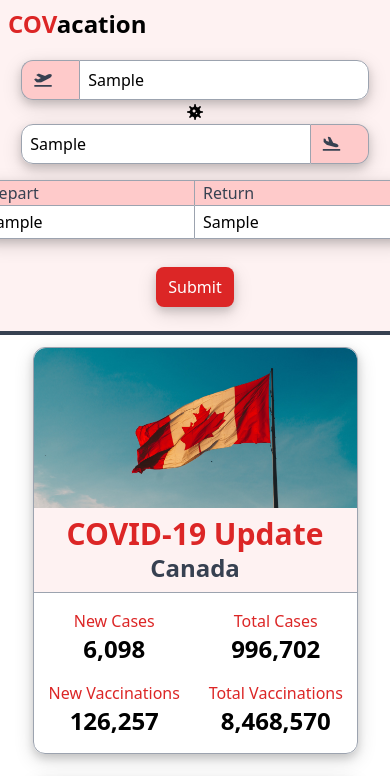
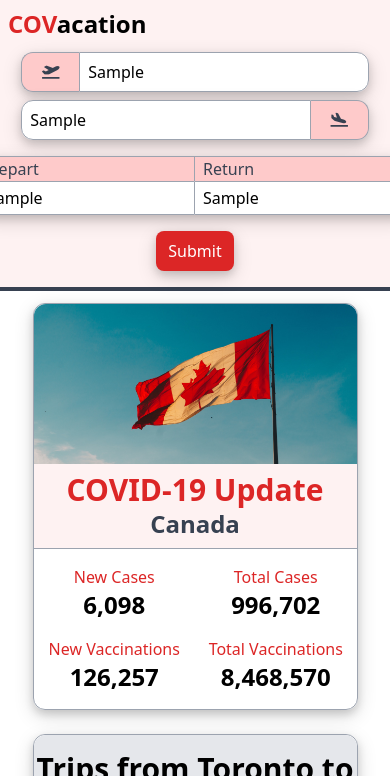
Before and after one commit to Stevtm/COVacation, a plain HTML site: page index.html in a window 390 px wide. Both pictures are taken after typing "Sample", "Sample", "Sample", "Sample" into the empty fields and a click on the input 194 px from the left and 579 px from the top of the page. Shown: the top 776 px of the page. Drawn offline with nearby package versions, Linux system fonts and the light colour scheme.

Commit message:
add responsive design for sm breakpoint

```diff
--- a/assets/js/front-end.js
+++ b/assets/js/front-end.js
@@ -52,9 +52,16 @@ var shrinkHeader = function () {
 	$("header").removeClass("p-4 pt-40").addClass("p-2");
 
 	// slightly reduce the size of the form elements
+	// form itself
+	$("form").removeClass("py-4").addClass("py-2");
+	// icon
 	$("form").find("span.p-4").removeClass("p-4").addClass("p-3");
+	// date input
 	$("form").find("input.p-2").removeClass("p-2").addClass("p-1 px-2");
+	// date input header
 	$("form").find("span.p-1").removeClass("p-1");
+	// button
+	$("form").find("input.cursor-pointer").removeClass("mt-4").addClass("mt-1");
 };
 
 // function that displays the destination image and covid information
@@ -136,7 +143,7 @@ var showCOVIDInfo = function () {
 	sectionEL.append(countryImg, COVIDEl);
 
 	// append section to the beginning of the main element
-	$("main").prepend(sectionEL);
+	$(".previous").before(sectionEL);
 };
 
 // function that shows flights matching the criteria
@@ -234,7 +241,7 @@ var showFlights = function () {
 		flightsEl.append(tripEl);
 	}
 
-	$("main").prepend(flightsEl);
+	$(".previous").before(flightsEl);
 
 	// add rotated corners to the bottom-most flight information
 	$(".trip").last().addClass("rounded-b-xl");
@@ -244,12 +251,15 @@ var showFlights = function () {
 };
 
 // function that shows the detailed information for the first flight element
-var showDetails = function () {
-	console.log("time to show some of the details!");
+var showDetails = function (id) {
+	// remove existing flights list section, if it already exists
+	if ($(".details")) {
+		$(".details").remove();
+	}
 
 	// create a section element to hold the detailed flight information
 	var detailedEl = $("<section>").addClass(
-		"m-3 flex flex-col border border-gray-400 rounded-xl shadow-md w-10/12"
+		"details m-3 flex flex-col border border-gray-400 rounded-xl shadow-md w-10/12"
 	);
 
 	// create a img element for the picture of the location
@@ -275,19 +285,19 @@ var showDetails = function () {
 
 	var departureAirline = $("<h4>")
 		.addClass("pt-3 text-xl")
-		.text(`${flightsArray[0].departAirline}`);
+		.text(`${flightsArray[id].departAirline}`);
 
 	var departureDetails = $("<div>").addClass(
-		"my-2 px-4 w-10/12 flex flex-col border-l-2 border-dashed border-black"
+		"mb-5 px-4 w-10/12 flex flex-col border-l-2 border-dashed border-black"
 	);
 
 	var departureLeaveTime = $("<div>")
 		.addClass("text-lg font-semibold")
-		.text(`${flightsArray[0].departLeave}`);
+		.text(`${flightsArray[id].departLeave}`);
 
 	var departureLeaveAirport = $("<div>")
 		.addClass("text-md")
-		.text(`${flightsArray[0].departAirport}`);
+		.text(`${flightsArray[id].departAirport}`);
 
 	var travelTime = $("<div>")
 		.addClass("py-2 text-md text-gray-700")
@@ -295,11 +305,11 @@ var showDetails = function () {
 
 	var departureArriveTime = $("<div>")
 		.addClass("text-lg font-semibold")
-		.text(`${flightsArray[0].departArrive}`);
+		.text(`${flightsArray[id].departArrive}`);
 
 	var departureArriveAirport = $("<div>")
 		.addClass("text-md")
-		.text(`${flightsArray[0].returnAirport}`);
+		.text(`${flightsArray[id].returnAirport}`);
 
 	departureDetails.append(
 		departureLeaveTime,
@@ -326,19 +336,19 @@ var showDetails = function () {
 
 	var returnAirline = $("<h4>")
 		.addClass("pt-3 text-xl")
-		.text(`${flightsArray[0].returnAirline}`);
+		.text(`${flightsArray[id].returnAirline}`);
 
 	var returnDetails = $("<div>").addClass(
-		"my-2 px-4 w-10/12 flex flex-col border-l-2 border-dashed border-black"
+		"mb-5 px-4 w-10/12 flex flex-col border-l-2 border-dashed border-black"
 	);
 
 	var returnLeaveTime = $("<div>")
 		.addClass("text-lg font-semibold")
-		.text(`${flightsArray[0].returnLeave}`);
+		.text(`${flightsArray[id].returnLeave}`);
 
 	var returnLeaveAirport = $("<div>")
 		.addClass("text-md")
-		.text(`${flightsArray[0].returnAirport}`);
+		.text(`${flightsArray[id].returnAirport}`);
 
 	var returnTravelTime = $("<div>")
 		.addClass("py-2 text-md text-gray-700")
@@ -346,11 +356,11 @@ var showDetails = function () {
 
 	var returnArriveTime = $("<div>")
 		.addClass("text-lg font-semibold")
-		.text(`${flightsArray[0].returnArrive}`);
+		.text(`${flightsArray[id].returnArrive}`);
 
 	var returnArriveAirport = $("<div>")
 		.addClass("text-md")
-		.text(`${flightsArray[0].departAirport}`);
+		.text(`${flightsArray[id].departAirport}`);
 
 	returnDetails.append(
 		returnLeaveTime,
@@ -369,7 +379,7 @@ var showDetails = function () {
 	detailedEl.append(destinationImg, departReturnEl);
 
 	// prepend section element to the main element
-	$("main").prepend(detailedEl);
+	$(".previous").before(detailedEl);
 };
 
 // ----- event listeners -----
@@ -382,14 +392,14 @@ $("#search-submit").on("click", function (event) {
 	// change the header configuration to the smaller version
 	shrinkHeader();
 
-	// show detailed flight results for the first flight option
-	showDetails();
+	// display the destination image and covid information
+	showCOVIDInfo();
 
 	// show flight results based on the search criteria
 	showFlights();
 
-	// display the destination image and covid information
-	showCOVIDInfo();
+	// show detailed flight results for the first flight option
+	showDetails(0);
 
 	// listen for the click on one of the flight options once they are rendered
 	$(".trip").click(function () {
@@ -397,5 +407,6 @@ $("#search-submit").on("click", function (event) {
 		var id = $(this).attr("id");
 
 		// populate the detailed information div with the information from the corresponding flight
+		showDetails(id);
 	});
 });
--- a/index.html
+++ b/index.html
@@ -30,9 +30,10 @@
 			<!-- form that holds all user search filters -->
 			<form class="py-4 flex flex-col items-center">
 				<!-- inputs that capture the departure and arrival locations -->
-				<div class="m-1 flex rounded-xl shadow-md w-8/12">
+				<div class="flex flex-col items-center w-full sm:flex-row">
+					<div class="m-1 flex rounded-xl shadow-md w-8/12 sm:rounded-r-none">
 						<span
-						class="p-4 inline-flex items-center px-3 rounded-l-xl border border-r-0 border-gray-400 bg-red-200 text-gray-700 text-sm w-2/12"
+							class="p-4 flex flex-col items-center px-3 rounded-l-xl border border-r-0 border-gray-400 bg-red-200 text-gray-700 text-sm w-2/12"
 							><i class="fas fa-plane-departure"></i
 						></span>
 						<input
@@ -40,22 +41,22 @@
 							id="depart-from"
 							type="text"
 							placeholder="Where from?"
-						class="pl-2 border border-gray-400 rounded-r-xl w-10/12"
+							class="pl-2 border border-gray-400 rounded-r-xl w-10/12 sm:rounded-r-none"
 						/>
 					</div>
-				<i class="fas fa-virus"></i>
-				<div class="m-1 flex rounded-xl shadow-md w-8/12">
+					<div class="m-1 flex rounded-xl shadow-md w-8/12 sm:rounded-l-none">
 						<input
 							name="arrive-to"
 							id="arrive-to"
 							type="text"
 							placeholder="Where to?"
-						class="pl-2 border border-gray-400 rounded-l-xl w-10/12"
+							class="pl-2 border border-gray-400 rounded-l-xl w-10/12 sm:rounded-l-none"
 						/>
 						<span
-						class="p-4 inline-flex items-center px-3 rounded-r-xl border border-l-0 border-gray-400 bg-red-200 text-gray-700 text-sm w-2/12"
+							class="p-4 flex flex-col items-center px-3 rounded-r-xl border border-l-0 border-gray-400 bg-red-200 text-gray-700 text-sm w-2/12"
 							><i class="fas fa-plane-arrival"></i
 						></span>
+					</div>
 				</div>
 				<!-- inputs that capture the travel dates -->
 				<div class="m-3 rounded-xl flex flex-row w-10/12 shadow-md">
@@ -95,7 +96,7 @@
 		</header>
 		<main class="flex flex-col items-center">
 			<!-- div that holds the previous searches -->
-			<section class="p-4 flex flex-col items-center w-10/12">
+			<section class="previous p-4 flex flex-col items-center w-10/12">
 				<h2 class="mb-4 text-2xl font-semibold">Your Previous Searches:</h2>
 				<!-- there are placeholder previous searches that are hardcoded - to be replaced by dynamic data -->
 				<!-- we'll need to add event listeners on these divs to repeat the search -->
```
Lines whose indentation alone changed are shown as unchanged.
